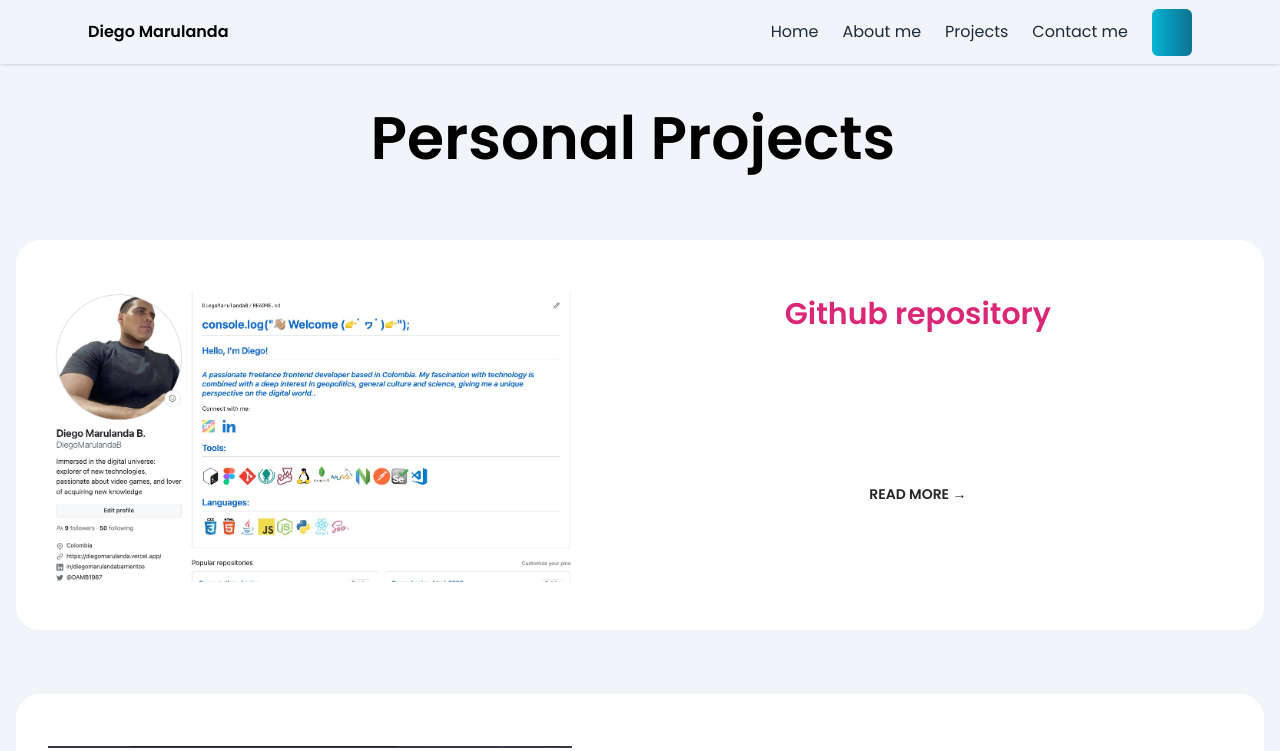
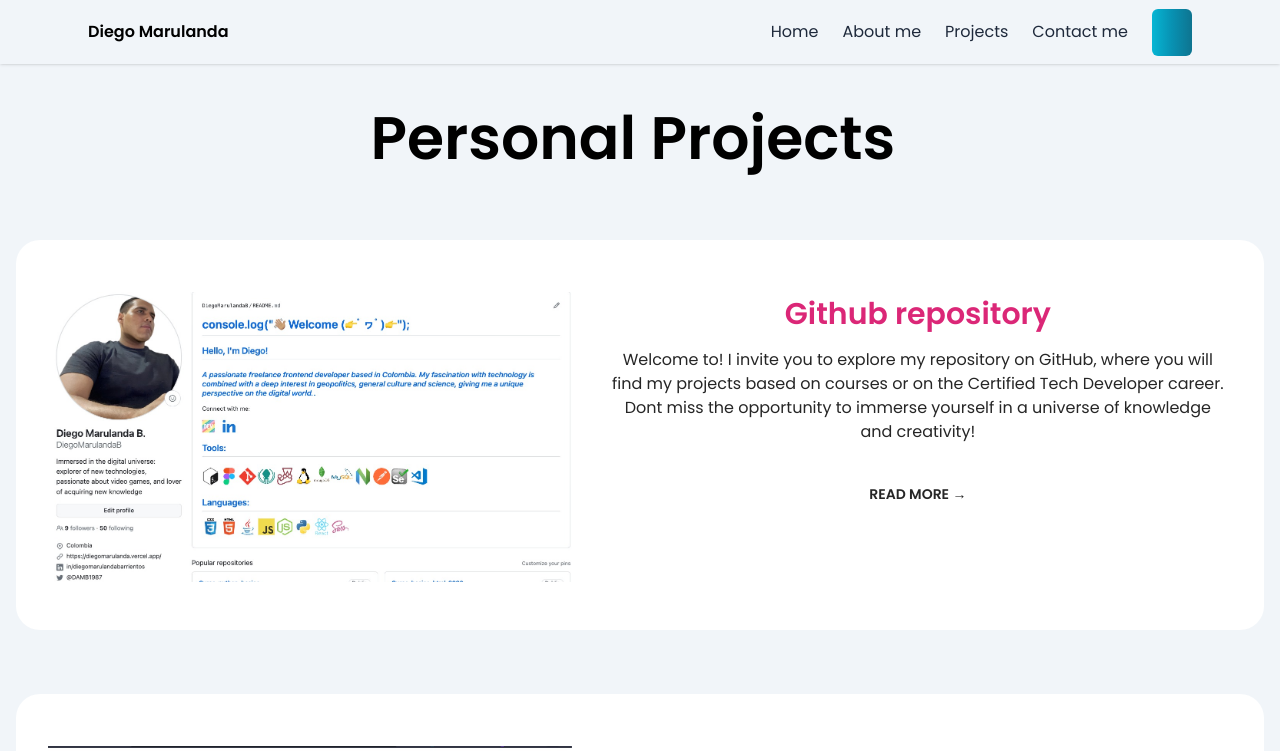
Before and after one commit to DiegoMarulandaB/Portfolio, a Next.js app: page /personalprojects in a window 1280 px wide. Shown: the top 751 px of the page. Built offline with nearby package versions, Linux system fonts and the light colour scheme; some icons are missing.

Commit message:
style: add text-neutral-dark-academic-projects-personal-projects

```diff
--- a/src/app/academicprojects/page.tsx
+++ b/src/app/academicprojects/page.tsx
@@ -82,7 +82,7 @@ const AcademicProjects = () => {
                     <h1 className="flex flex-col text-center items-center justify-center  text-3xl font-bold mb-2 mx-2 mr-2 mt-2  text-pink-600">
                       {project.name}
                     </h1>
-                    <p className="flex flex-col text-center items-center justify-center text-1xl mx-2 mr-2 mt-4 ">
+                    <p className="flex flex-col text-center items-center justify-center text-1xl mx-2 mr-2 mt-4 text-neutral-800 dark:text-neutral-50  text-1xl">
                       {project.description}
                     </p>
 
--- a/src/app/personalprojects/page.tsx
+++ b/src/app/personalprojects/page.tsx
@@ -72,7 +72,7 @@ const PersonalProjects = () => {
                     <h1 className="flex flex-col text-center items-center justify-center  text-3xl font-bold mb-2 mx-2 mr-2 mt-2  text-pink-600">
                       {project.name}
                     </h1>
-                    <p className="flex flex-col text-center items-center justify-center text-1xl mx-2 mr-2 mt-4 ">
+                    <p className="flex flex-col text-center items-center justify-center text-1xl mx-2 mr-2 mt-4 text-neutral-800 dark:text-neutral-50  text-1xl">
                       {project.description}
                     </p>
 
```
